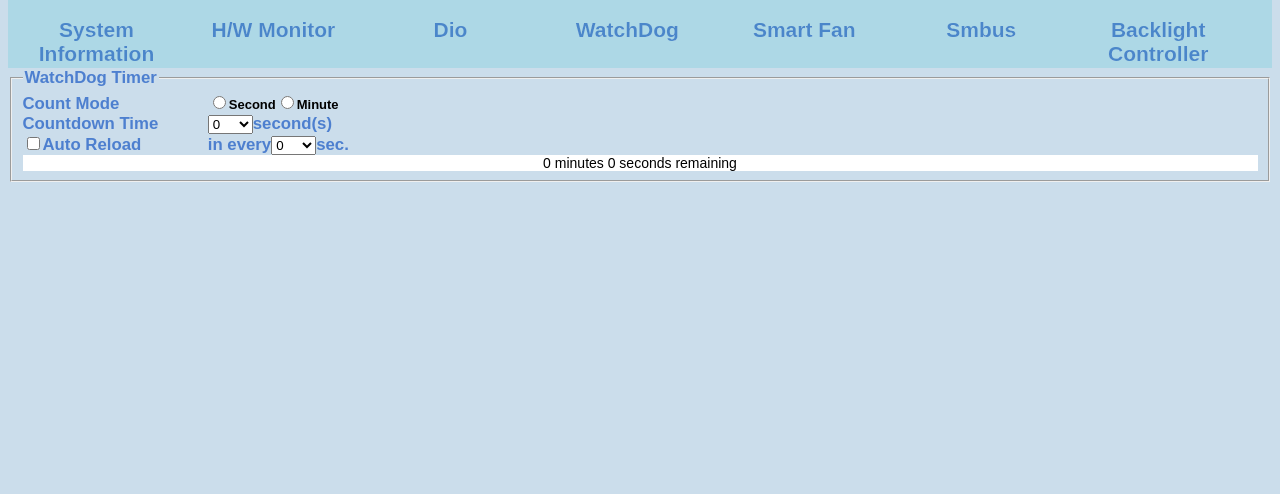
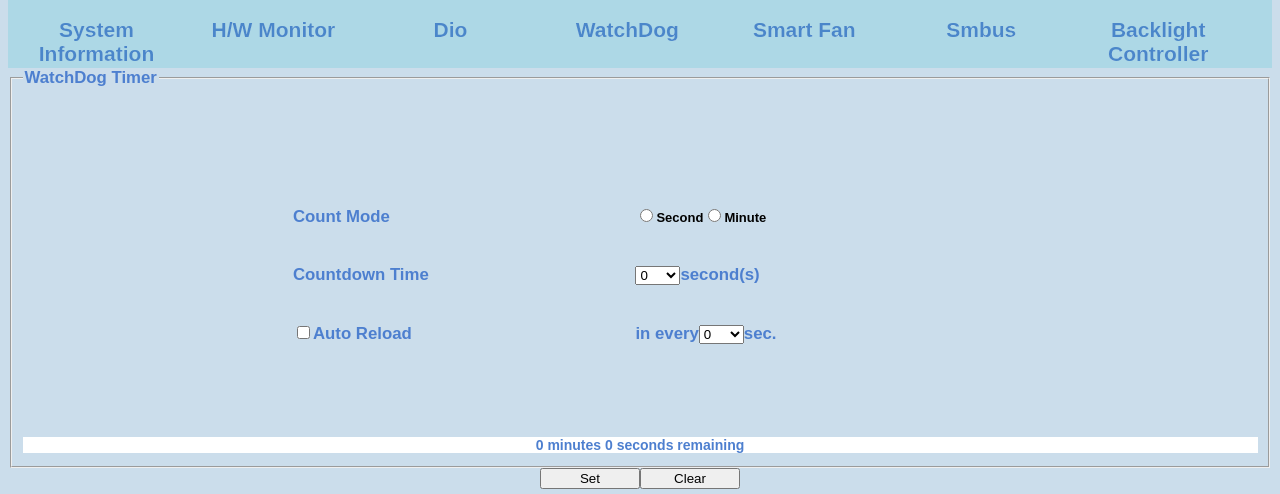
Before and after one commit to ds94059/Hi-Safe-UI, a React (Create React App) app: page /WatchDog in a window 1280 px wide. Shown: the part 413-907 px from the top of the page. Before the commit the page ends 800 px from the top, so only its background shows below. Built offline with nearby package versions, Linux system fonts and the light colour scheme.

Commit message:
watchdog finish

```diff
--- a/src/system.css
+++ b/src/system.css
@@ -4,11 +4,11 @@
     color:rgb(77, 127, 207);
 }
 .wid70{
-    width:49%;
+    width:49.5%;
     display: inline;
 }
 .wid30{
-    width:49%;
+    width:49.5%;
     display: inline;
 }
 .wid50{
--- a/src/watchdog.css
+++ b/src/watchdog.css
@@ -3,9 +3,36 @@
 }
 .watchdog_block{
     display: inline-block;
-    width:15%;
+    width:60%;
 }
 .background_white{
     background-color:white;
     text-align: center;
+    color:rgb(77, 127, 207);
+    font-weight: bold;
+    position: relative;
+    margin-top: 200px;
 }
+.watchdog{
+    height: 400px;
+}
+.watchset{
+    width:700px;
+    position: relative;
+            top: 50%;
+            left: 50%;
+            -webkit-transform: translate(-50%, -50%);
+            -moz-transform: translate(-50%, -50%);
+            -ms-transform: translate(-50%, -50%);
+            -o-transform: translate(-50%, -50%);
+            transform: translate(-50%, -50%);
+}
+.buttonset{
+    text-align: center;
+}
+.buttonset > .button{
+    width:100px;
+}
+@media (max-width:800px){
+    .watchset{width:480px}
+}
--- a/src/watchdog.js
+++ b/src/watchdog.js
@@ -15,33 +15,31 @@ class WatchDog extends React.Component{
                 <Icon/>
                 <Upbar/>
                 <div>
-                    <fieldset>
+                    <fieldset class="watchdog">
                             <legend class="blueword">WatchDog Timer</legend>
-                            <div class="blueword">
-                                <span class="watchdog_block">Count Mode</span>
-                                <input type="radio" name="location"></input><font size="2" color="black">Second</font>
-                                <input type="radio" name="location"></input><font size="2" color="black">Minute</font>
-                            </div>
-                            <div class="blueword">
-                                <span class="watchdog_block">Countdown Time</span>
-                                <select id = "ComboBxMonth" >
-                                    {list}
-                                </select>
-                                second(s)
-                            </div>
-                            <div class="blueword">
-                            <span class="watchdog_block"><input type="checkbox"></input>Auto Reload</span>
-                                in every
-                                <select id = "ComboBxMonth" >
-                                    {list}
-                                </select>
-                                sec.
-                            </div>
-                            <div>
-                                <div class="background_white">0 minutes 0 seconds remaining</div>
-                            </div>
-
+                            <table class="watchset">
+                                <tr class="blueword">
+                                    <td><span class="watchdog_block">Count Mode</span></td>
+                                    <td><input type="radio" name="location"></input><font size="2" color="black">Second</font>
+                                    <input type="radio" name="location"></input><font size="2" color="black">Minute</font></td>
+                                </tr>
+                                <br></br><br></br>
+                                <tr class="blueword">
+                                    <td><span class="watchdog_block">Countdown Time</span></td>
+                                    <td><select id = "ComboBxMonth" >{list}</select>second(s)</td>
+                                </tr>
+                                <br></br><br></br>
+                                <tr class="blueword">
+                                    <td><span class="watchdog_block"><input type="checkbox"></input>Auto Reload</span></td>
+                                    <td>in every<select id = "ComboBxMonth" >{list}</select>sec.</td>
+                                </tr>
+                            </table>
+                            <div class="background_white">0 minutes 0 seconds remaining</div>
                     </fieldset>
+                    <div class="buttonset">
+                        <input type="button" value="Set" class="button"/>
+                        <input type="button" value="Clear" class="button"/>
+                    </div>
                 </div>
             </div>
         )
```
